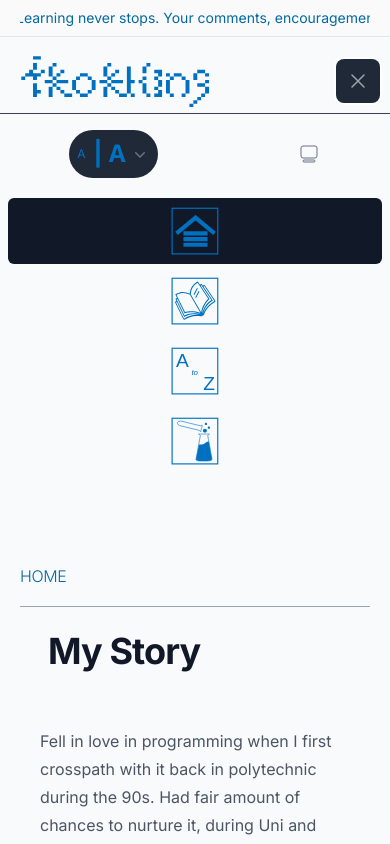
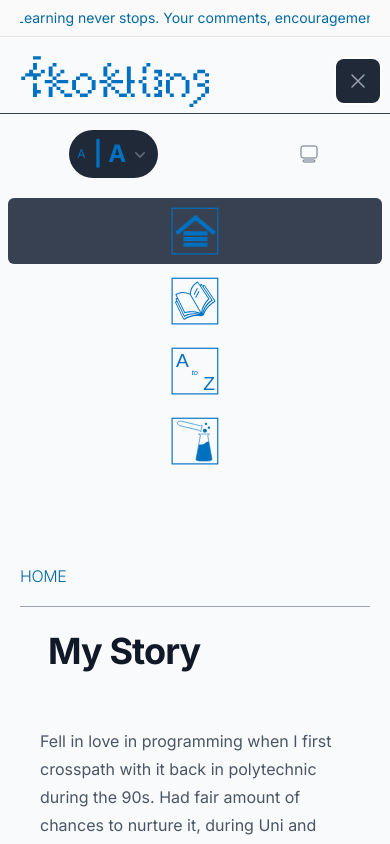
Before and after one commit to tkokhing/tkokhing.github.io, a Next.js app: page / in a window 390 px wide. Both pictures are taken after a click on the button "Open Main Menu". Shown: the top 844 px of the page. Built offline with nearby package versions, Linux system fonts and the light colour scheme.

Commit message:
nav improvement, update gitignore

```diff
--- a/src/app/_components/main_frame/navi-bar.tsx
+++ b/src/app/_components/main_frame/navi-bar.tsx
@@ -102,9 +102,9 @@ export default function Navigationbar() {
               </div>
             </div>
             <div className="-mr-2 flex md:hidden">
-              {/* Mobile menu button */}
+              {/* Mobile Menu Button */}
               <DisclosureButton
-                className="group relative inline-flex items-center justify-center rounded-md bg-gray-800 p-2 text-gray-400 hover:bg-gray-700 hover:text-white focus:outline-none focus:ring-2 focus:ring-white focus:ring-offset-2 focus:ring-offset-gray-800"
+                className="group relative inline-flex items-center justify-center rounded-md bg-gray-800 p-2 text-gray-400 hover:bg-gray-700 hover:text-tkokhing-blue hover:dark:text-tkokhing-dark focus:outline-none focus:ring-2 focus:ring-white focus:ring-offset-2 focus:ring-offset-gray-800"
                 aria-label="Open Main Menu"
                 >
                 <span className="absolute -inset-0.5" />
@@ -127,7 +127,7 @@ export default function Navigationbar() {
                 href={item.href}
                 aria-current={selected === item.name ? 'page' : undefined}
                 className={classNames(
-                  selected === item.name ? 'bg-gray-900' : 'hover:bg-gray-700',
+                  selected === item.name ? 'bg-gray-700 dark:bg-gray-600' : 'text-sky-800 hover:bg-gray-500',
                   'block rounded-md px-3 py-2'
                 )}
               >
```
Also changed, not shown: 1 other file (tests, documents, lock files or other folders).
